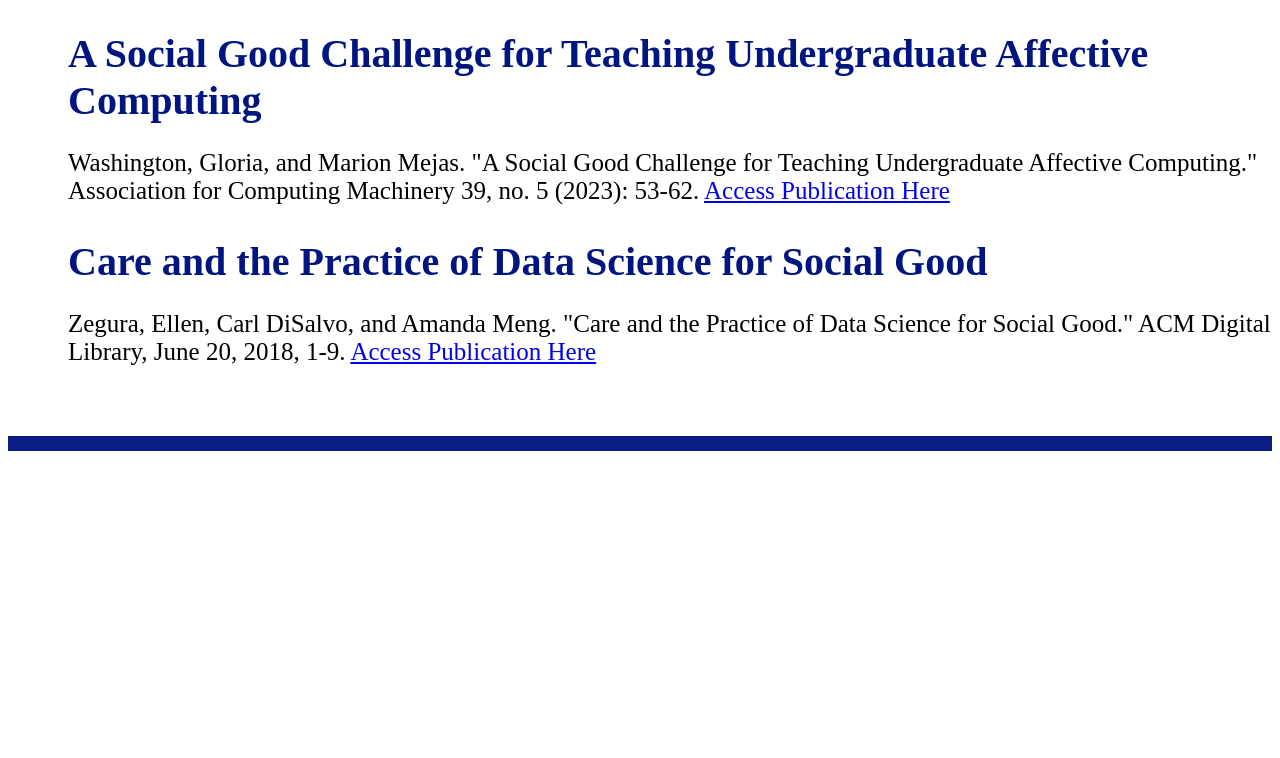
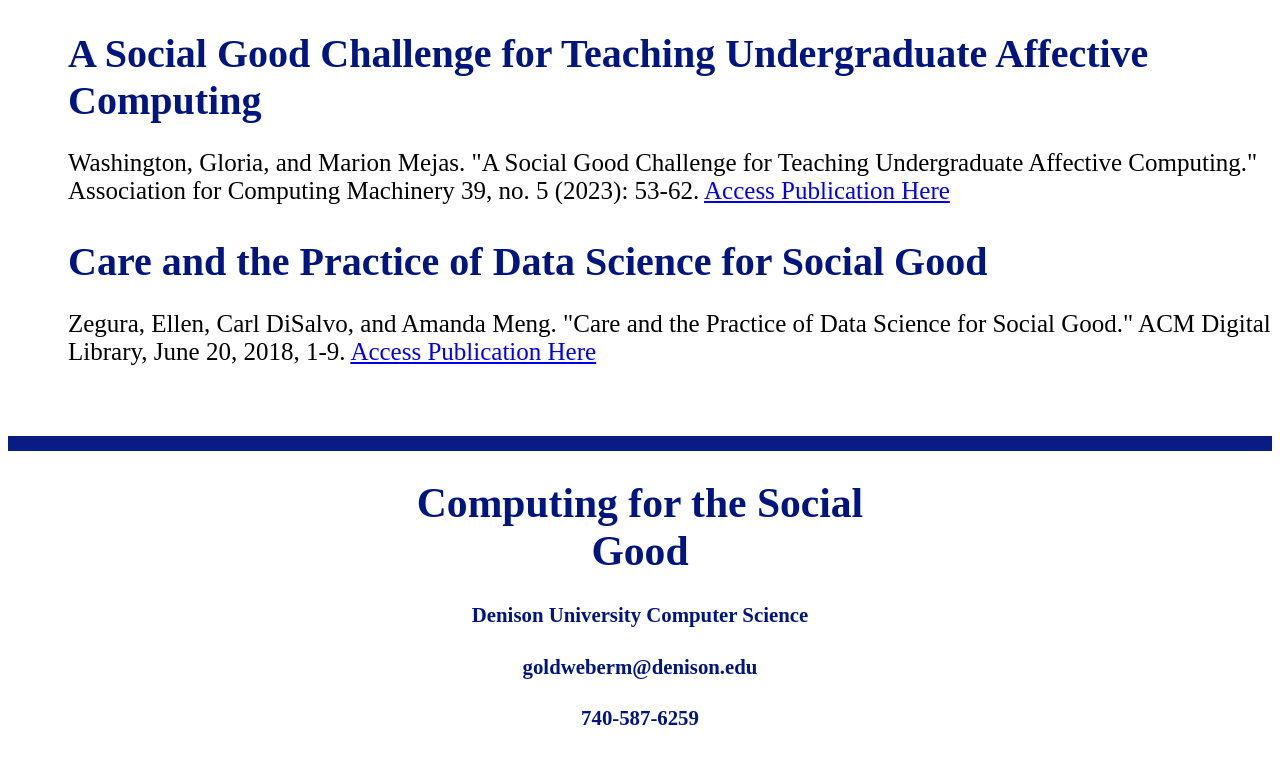
Before and after one commit to Nanakz56/CSG-Website, a plain HTML site: page Html Files/biblio.html in a window 1280 px wide. Shown: the part 5870-6628 px from the top of the page. Before the commit the page ends 6329 px from the top, so only its background shows below. Drawn offline with Linux system fonts and the light colour scheme.

Commit message:
Update biblio.html

```diff
--- a/Html Files/biblio.html
+++ b/Html Files/biblio.html
@@ -161,6 +161,16 @@
             </div>
         </div>
 
+         <div class="footer">
+
+            <div class="endTitle">
+                <h1>Computing for the Social <br>Good</h1>
+                <h4>Denison University Computer Science</h4>
+                <h4>goldweberm@denison.edu</h4>
+                <h4>740-587-6259</h4>
+            </div>
+
+        </div>
     </body>
 
 </html>
```
